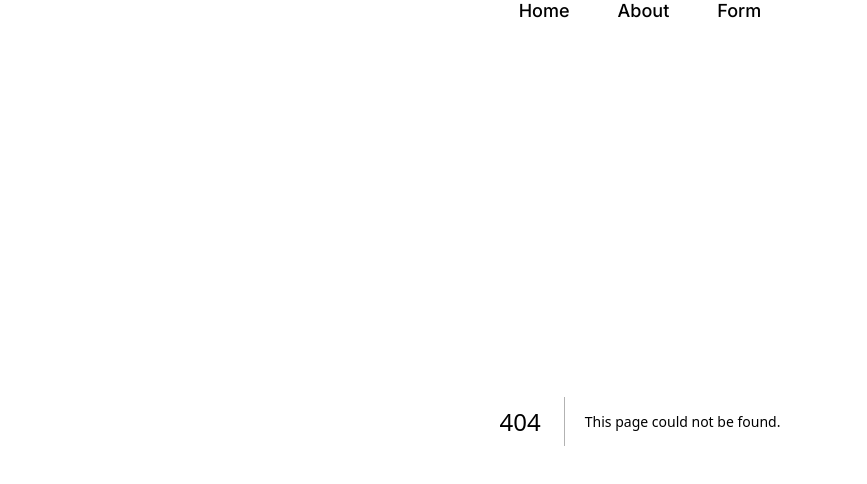
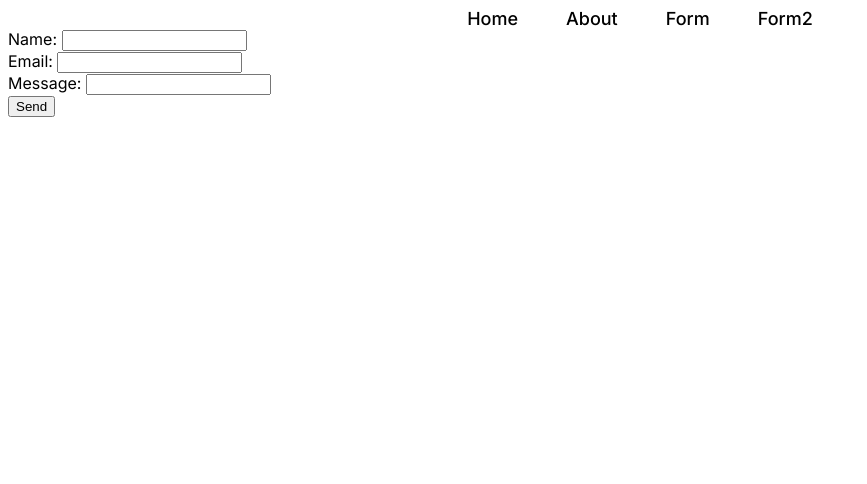
Before and after one commit to raviarshdeep/netlify-forms, a Next.js app: page /form2 in a window 1280 px wide. Before the commit this address had no page. Shown: the top 484 px of the page, without its empty margins (0-867 px from the left). Built offline with nearby package versions, Linux system fonts and the light colour scheme.

Commit message:
add secnd form and remove --forms.html

```diff
--- a/src/app/form/page.tsx
+++ b/src/app/form/page.tsx
@@ -11,6 +11,8 @@ interface FormValues {
 const Form = () => {
   const formik = useFormik({
     initialValues: {
+      bot_field: "",
+      form_name: "contact",
       name: "",
       email: "",
       message: "",
@@ -64,12 +66,12 @@ const Form = () => {
       <h2>Contact Form</h2>
       <form
         onSubmit={formik.handleSubmit}
-        name="contact_us"
+        name="contact AS"
         method="POST"
         data-netlify="true"
         data-netlify-honeypot="bot-field"
       >
-        <input type="hidden" name="contact_us" value="contact_us" />
+        <input type="hidden" name="form-name " value="contact AS" />
         <p>
           <label>
             Your Name:{" "}
--- /dev/null
+++ b/src/app/form2/page.tsx
@@ -0,0 +1,87 @@
+"use client";
+import React from "react";
+import { Formik } from "formik";
+
+interface FormValues {
+  name: string;
+  email: string;
+  message: string;
+}
+
+const ContactForm = () => {
+  return (
+    <Formik
+      initialValues={{
+        name: "",
+        email: "",
+        phone: "",
+        message: "",
+      }}
+      onSubmit={(values, actions) => {
+        fetch("/", {
+          method: "POST",
+          body: new URLSearchParams(values).toString(),
+        })
+          .then(() => {
+            alert("Success");
+            actions.resetForm();
+          })
+          .catch(() => {
+            alert("Error");
+          });
+      }}
+      validate={(values) => {
+        const emailRegex = /^[A-Z0-9._%+-]+@[A-Z0-9.-]+\.[A-Z]{2,}$/i;
+        const errors: Partial<FormValues> = {};
+        if (!values.name) {
+          errors.name = "Name Required";
+        }
+        if (!values.email || !emailRegex.test(values.email)) {
+          errors.email = "Valid Email Required";
+        }
+        if (!values.message) {
+          errors.message = "Message Required";
+        }
+        return errors;
+      }}
+    >
+      {({ handleChange }) => (
+        <form
+          name="job-application"
+          data-netlify="true"
+          // enctype="multipart/form-data"
+          data-netlify-honeypot="bot-field"
+          method="POST"
+          noValidate
+        //   action={`/`}
+        >
+          <input type="hidden" name="job-application" value="job-application" />
+          <input type="hidden" name="bot-field" onChange={handleChange} />
+
+          <div>
+            <label htmlFor="name">Name: </label>
+            <input type="text" name="name" id="Name" />
+            {/*<ErrorMessage name="name"/>*/}
+          </div>
+
+          <div>
+            <label htmlFor="email">Email: </label>
+            <input type="email" name="email" id="email" />
+            {/*<ErrorMessage name="email"/>*/}
+          </div>
+
+          <div>
+            <label htmlFor="message">Message: </label>
+            <input type="textarea" name="message" id="message" />
+          </div>
+
+          <button className={"btn btn-primary"} type="submit">
+            Send
+          </button>
+        </form>
+      )}
+    </Formik>
+  );
+};
+
+export default ContactForm;
--- a/src/app/layout.tsx
+++ b/src/app/layout.tsx
@@ -23,6 +23,7 @@ export default function RootLayout({
             <Link href="/">Home</Link>
             <Link href="/about">About</Link>
             <Link href="/form">Form</Link>
+            <Link href="/form2">Form2</Link>
           </div>
         </div>
         {children}
```
Also changed, not shown: public/__forms.html (deleted, +0 -11 lines).
